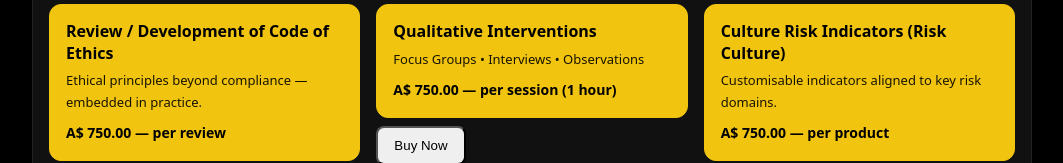
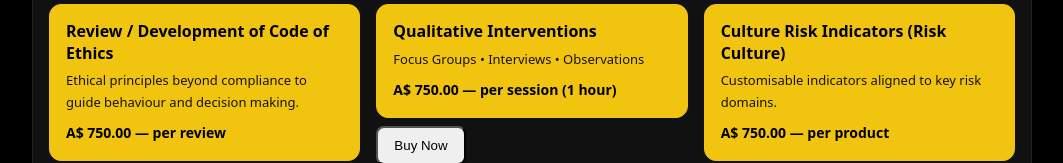
Before and after one commit to AlbertoRMelgoza/AdMeliorem, a Next.js app: page /products/culture-risk-diagnostic in a window 1280 px wide. Shown: the part 782-945 px from the top of the page, without its empty margins (108-1171 px from the left). Built offline with nearby package versions, Linux system fonts and the light colour scheme.

Commit message:
Update page.tsx

```diff
--- a/app/products/culture-risk-diagnostic/page.tsx
+++ b/app/products/culture-risk-diagnostic/page.tsx
@@ -73,7 +73,7 @@ const SUBPRODUCTS: Tile[] = [
     slug: "code-of-ethics",
     title: "Review / Development of Code of Ethics",
     short:
-      "Ethical principles beyond compliance — embedded in practice.",
+      "Ethical principles beyond compliance to guide behaviour and decision making.",
     priceLabel: "A$ 750.00 — per review",
     fallbackPrice: 750,
   },
```
